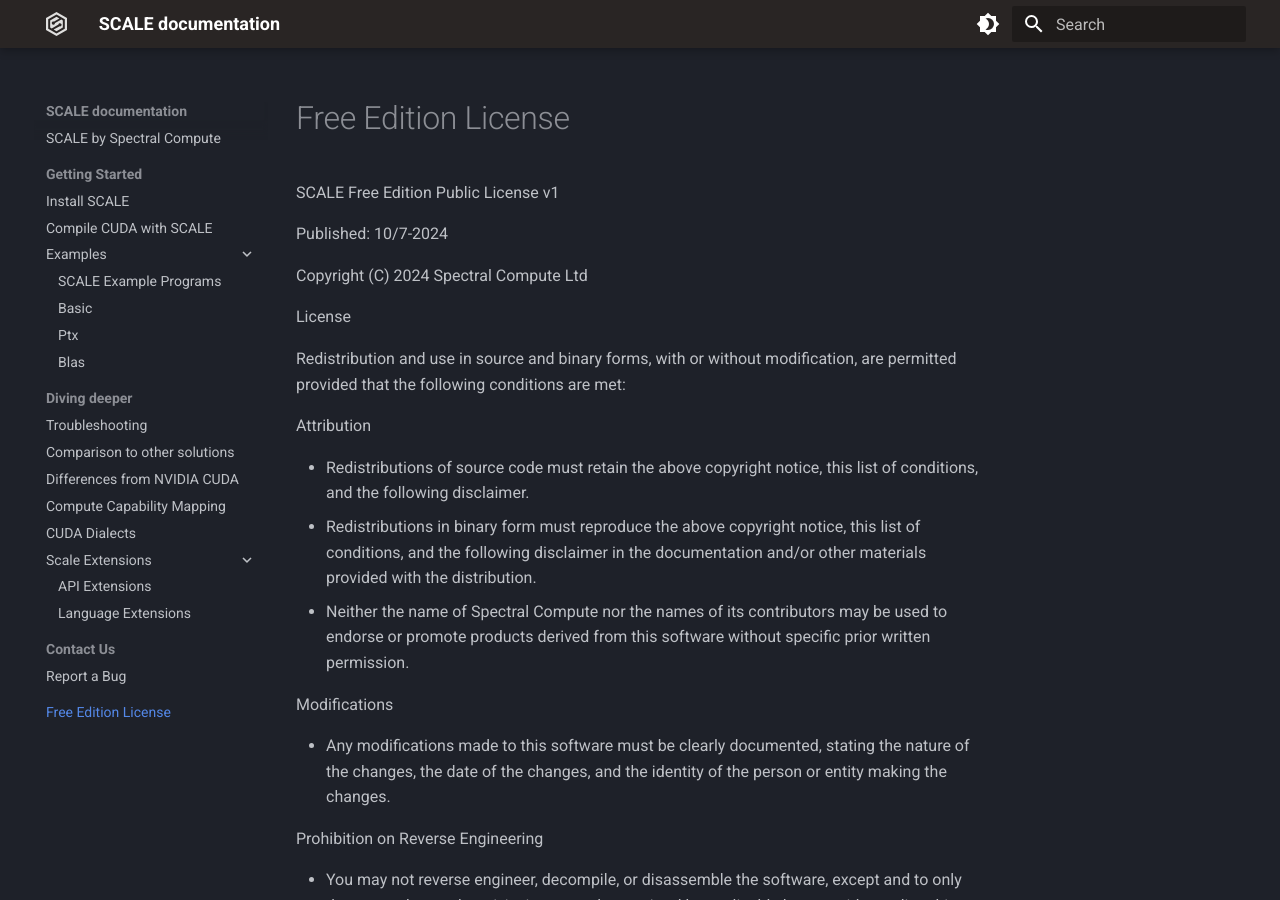
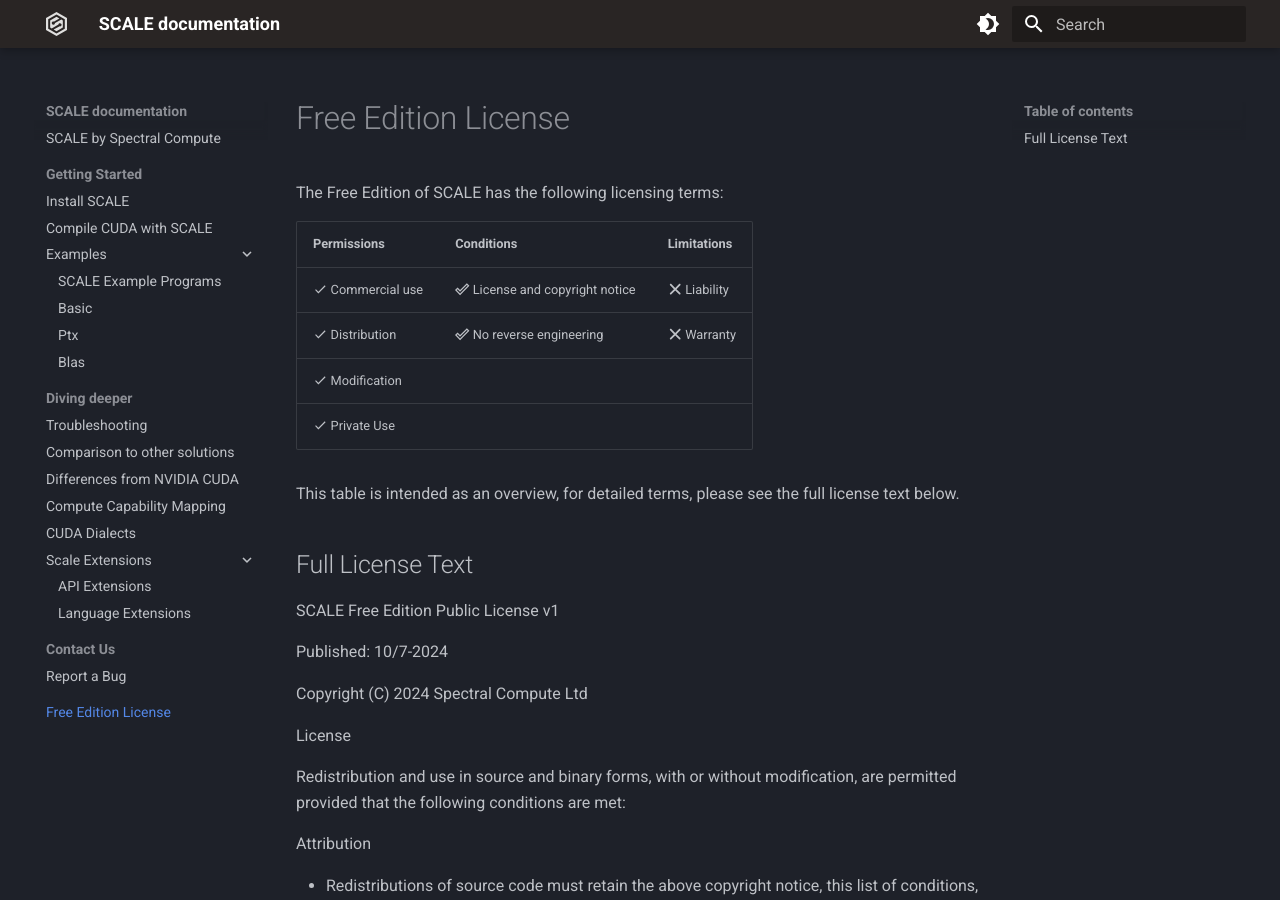
Before and after one commit to spectral-compute/scale-docs, an MkDocs documentation site: the page built from docs/licensing.md, in a window 1280 px wide and 900 px high. Built offline with MkDocs 1.6.1 and Material for MkDocs 9.7.7, drawn with Linux system fonts in a browser that asks for light colours.

Commit message:
Add descriptive license table

```diff
--- a/docs/licensing.md
+++ b/docs/licensing.md
@@ -1,4 +1,17 @@
 # Free Edition License
+
+The Free Edition of SCALE has the following licensing terms:
+
+| Permissions                     | Conditions                                            | Limitations                           |
+| ------------------------------- | ----------------------------------------------------- | ------------------------------------- |
+| :material-check: Commercial use | :material-check-outline: License and copyright notice | :fontawesome-solid-xmark: Liability   |
+| :material-check: Distribution   | :material-check-outline: No reverse engineering       | :fontawesome-solid-xmark: Warranty    |
+| :material-check: Modification   |                                                       |                                       |
+| :material-check: Private Use    |                                                       |                                       |
+
+This table is intended as an overview, for detailed terms, please see the full license text below.
+
+## Full License Text
 
 SCALE Free Edition Public License v1
 
--- a/mkdocs.yml
+++ b/mkdocs.yml
@@ -42,6 +42,10 @@ markdown_extensions:
   - pymdownx.inlinehilite
   - pymdownx.snippets
   - pymdownx.superfences
+  - attr_list
+  - pymdownx.emoji:
+      emoji_index: !!python/name:material.extensions.emoji.twemoji
+      emoji_generator: !!python/name:material.extensions.emoji.to_svg
 
 # Navigation and file naming conventions:
 #
```
